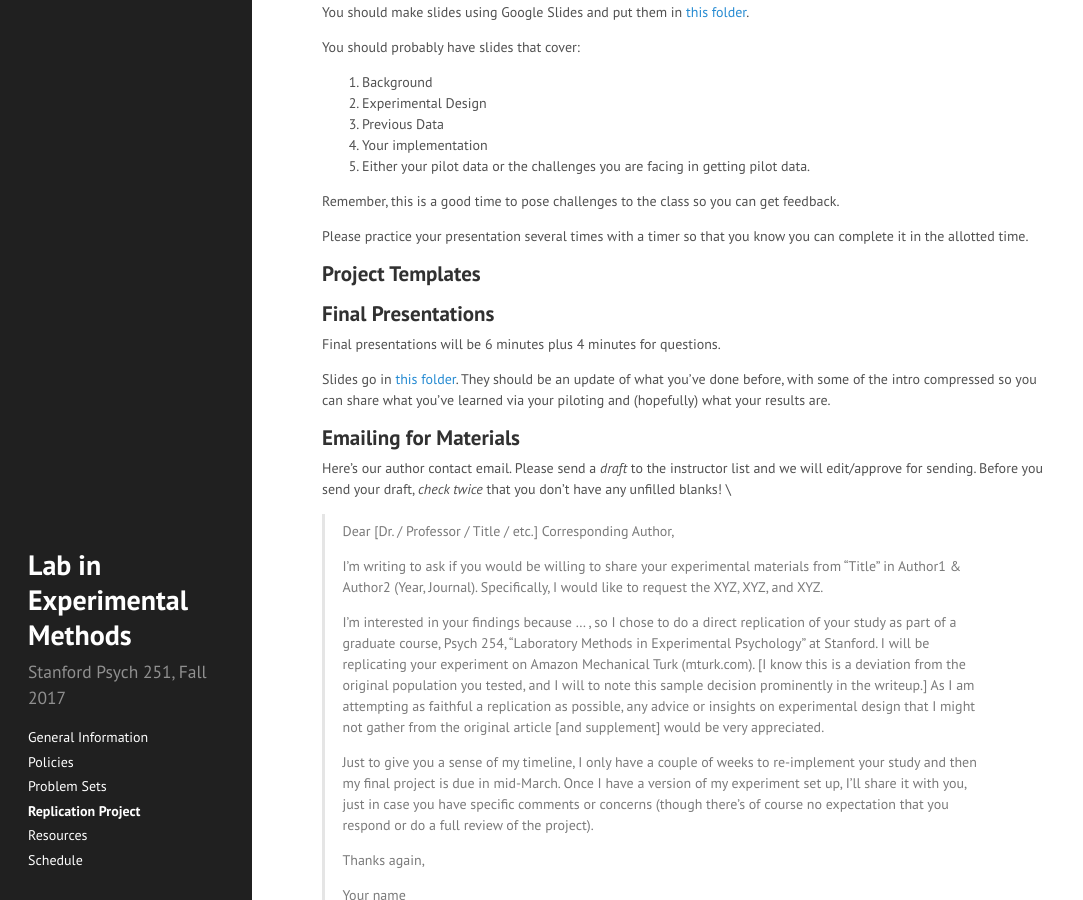
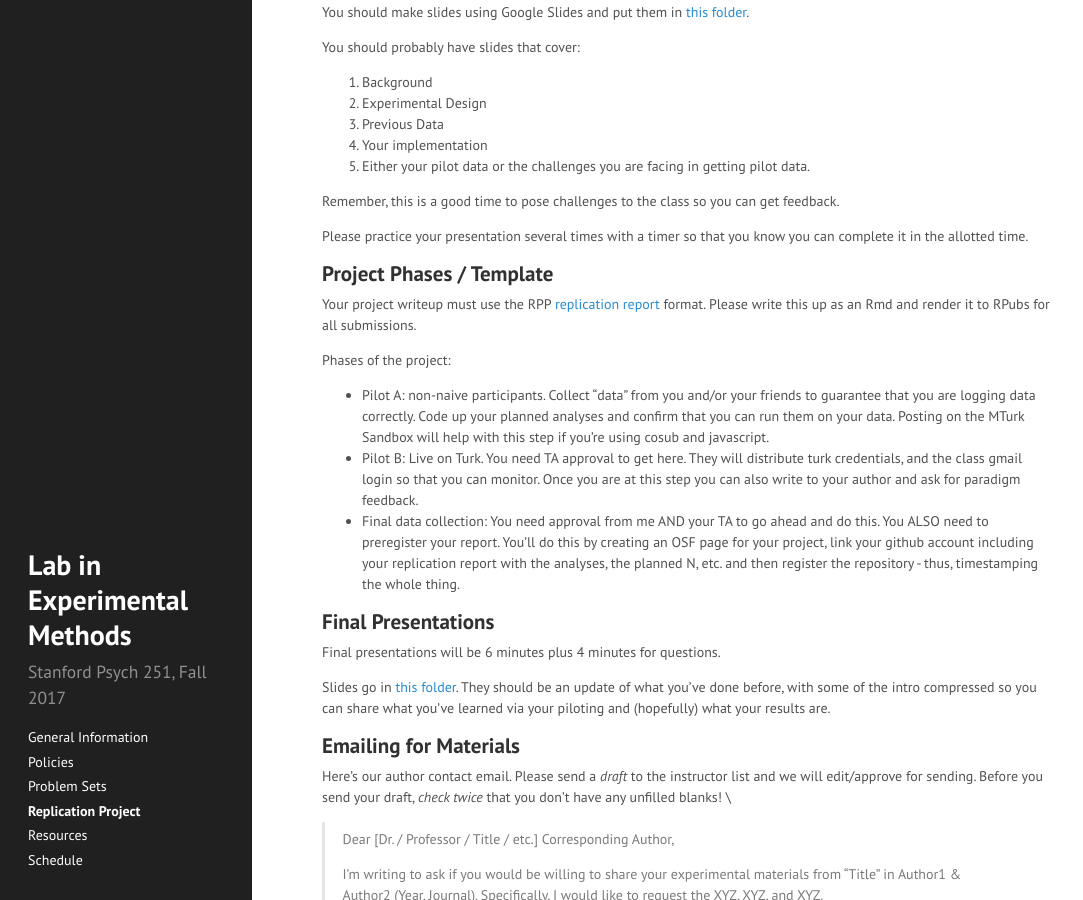
Before and after one commit to psych251/old_website, a Jekyll site: the page built from project.md, in a window 1280 px wide and 900 px high, scrolled down 1325 px. Shown: the whole window, without its empty margins (0-1083 px from the left). Built offline with Jekyll 4.4.1, drawn with Linux system fonts in a browser that asks for light colours.

Commit message:
Update project.md

```diff
--- a/project.md
+++ b/project.md
@@ -57,8 +57,14 @@ Remember, this is a good time to pose challenges to the class so you can get fee
 
 Please practice your presentation several times with a timer so that you know you can complete it in the allotted time.
 
-## Project Templates
+## Project Phases / Template
 
+Your project writeup must use the RPP [replication report](https://docs.google.com/document/d/1i_SaXaHCvix_7dujukefXzUG4qvVB6Vn59pL9ZVnb0g/edit) format. Please write this up as an Rmd and render it to RPubs for all submissions.
+
+Phases of the project:
+* Pilot A: non-naive participants. Collect "data" from you and/or your friends to guarantee that you are logging data correctly. Code up your planned analyses and confirm that you can run them on your data. Posting on the MTurk Sandbox will help with this step if you're using cosub and javascript.
+* Pilot B: Live on Turk. You need TA approval to get here. They will distribute turk credentials, and the class gmail login so that you can monitor. Once you are at this step you can also write to your author and ask for paradigm feedback.
+* Final data collection: You need approval from me AND your TA to go ahead and do this. You ALSO need to preregister your report. You'll do this by creating an OSF page for your project, link your github account including your replication report with the analyses, the planned N, etc. and then register the repository - thus, timestamping the whole thing.
 
 ## Final Presentations
 
```
